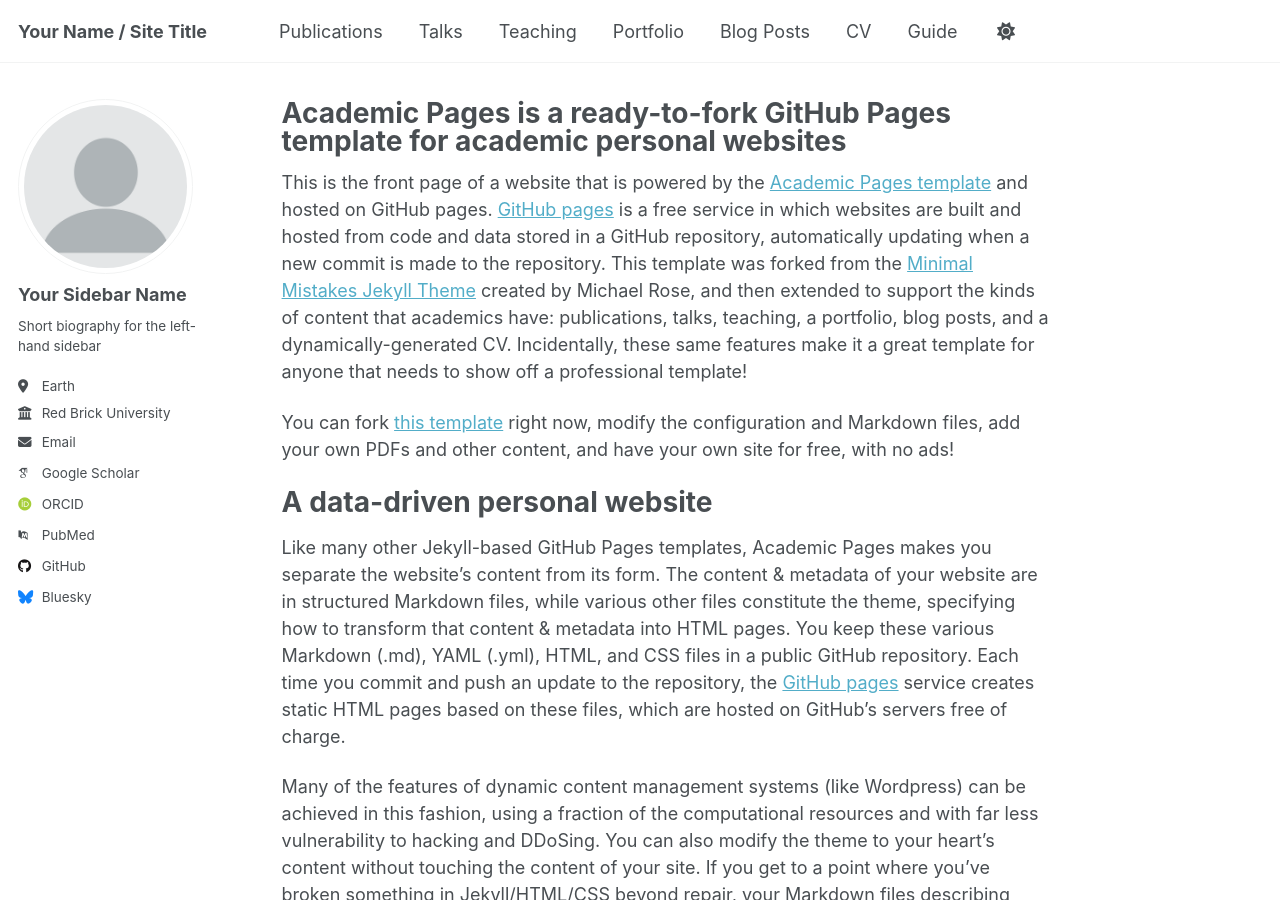
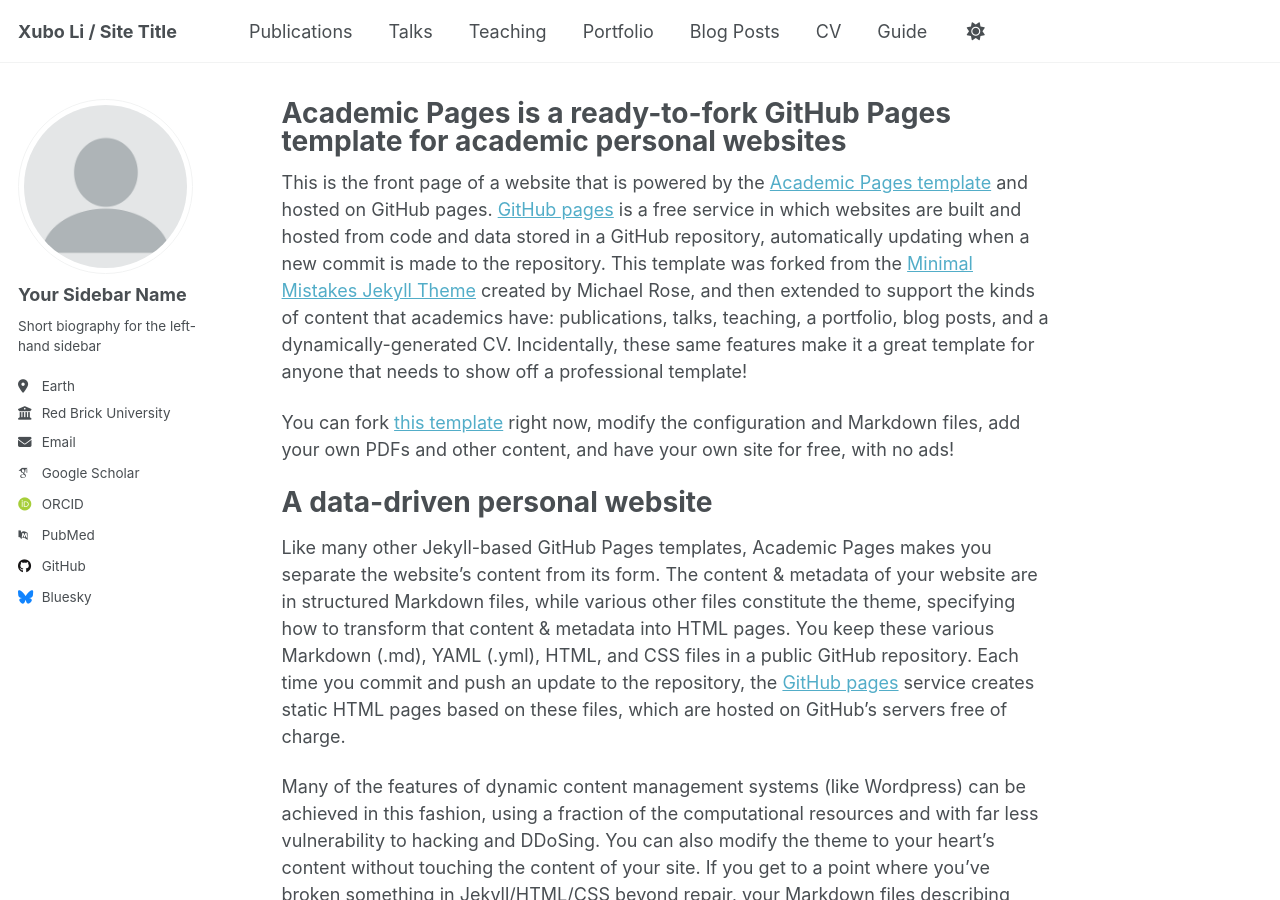
Before and after one commit to XuboLee/xubolee.github.io, a Jekyll site: the page built from _pages/about.md, in a window 1280 px wide and 900 px high. Built offline with Jekyll 4.4.1, drawn with Linux system fonts in a browser that asks for light colours; some web fonts are replaced; a script that is not in the unit is left out.

Commit message:
Update _config.yml

```diff
--- a/_config.yml
+++ b/_config.yml
@@ -9,7 +9,7 @@
 # Basic Site Settings
 locale                   : "Wuhan, China"
 site_theme               : "default"
-title                    : "Your Name / Site Title"
+title                    : "Xubo Li / Site Title"
 title_separator          : "-"
 name                     : &name "Xubo Li"
 description              : &description "personal description"
```
